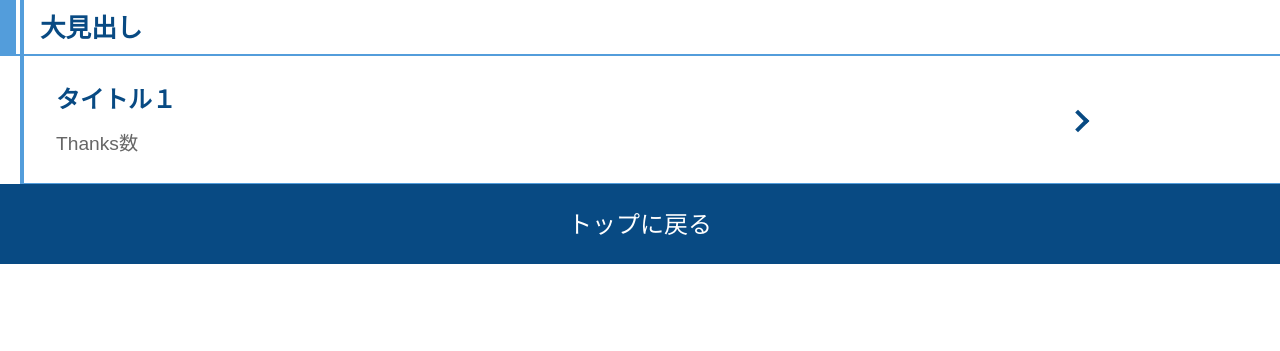
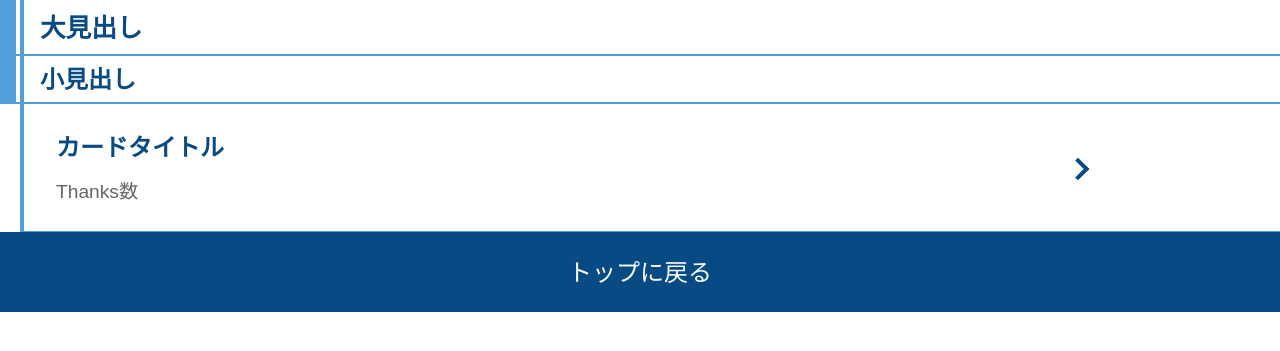
Before and after one commit to United-Github/ncf, a PHP site: page /oneuri/WebContent/h2list.html in a window 1280 px wide. Shown: the part 80-431 px from the top of the page. Run offline with PHP 8.4, Linux system fonts and the light colour scheme; some libraries are stand-ins or nearby versions.

Commit message:
小見出し一覧修正

```diff
--- a/WebContent/css/style.css
+++ b/WebContent/css/style.css
@@ -30,7 +30,6 @@
     .space {
     	height: 5rem;/*固定ヘッダー分下げる*/
     }
-
 
     /*くの字アイコン*/
 	.arrow{
@@ -290,7 +289,7 @@
     	font-size: 1.2rem;
 	}
 
-	.h2list-h h1{
+	.h2list-h1 h1{
 		position: relative;
 		padding: 0rem 0 1rem 1rem;
 		line-height: 3.5rem;
@@ -303,13 +302,39 @@
 		border-left: 4px solid #539DDB;
 	}
 
-	.h2list-h h1::before{
+	.h2list-h1 h1::before{
 		position: absolute;
 		top: 0;
 		left: -24px;
 		content: '';
 		width: 24px;
 		height: 3.5rem;
+		box-sizing: border-box;
+		border-left: 16px solid #539DDB;
+		border-bottom: 2px solid #539DDB;
+		border-right: 4px solid #539DDB;
+	}
+
+
+	.h2list-h2 h1{
+		position: relative;
+		padding: 0rem 0 1rem 1rem;
+		line-height: 3rem;
+		color: #084A83;
+		width: 100%;
+		height: 3rem;
+		margin-left: 20px;
+		border-bottom: 2px solid #539DDB;
+		border-left: 4px solid #539DDB;
+	}
+
+	.h2list-h2 h1::before{
+		position: absolute;
+		top: 0;
+		left: -24px;
+		content: '';
+		width: 24px;
+		height: 3rem;
 		box-sizing: border-box;
 		border-left: 16px solid #539DDB;
 		border-bottom: 2px solid #539DDB;
--- a/WebContent/h2list.html
+++ b/WebContent/h2list.html
@@ -45,11 +45,12 @@
 	<!-- タグ検索結果 -->
 	<article class="h2list">
 		<div class="h2list-h">
-			<a href="h1list.html">
-				<div>
-					<h1>大見出し</h1> <!-- ここはその小見出しの大見出しを表示 -->
-				</div>
-			</a>
+			<div class="h2list-h1">
+				<h1>大見出し</h1> <!-- ここはその小見出しの大見出しを表示 -->
+			</div>
+			<div class="h2list-h2">
+				<h1>小見出し</h1> <!-- ここはひとつ前でクリックした小見出しを表示 -->
+			</div>
 			<!-- <div>
 				<p>表示順</p>
 			</div> -->
@@ -68,7 +69,7 @@
 		<a href="cardlist.html"><!-- //該当のcardlist.htmlへ -->
 			<section>
 				<div>
-					<h2>タイトル１</h2>
+					<h2>カードタイトル</h2>
 					<span>Thanks数</span>
 					<div class="arrow2"></div>
 				</div>
```
Also changed, not shown: WebContent/cardlist.html (+4 -6 lines).
